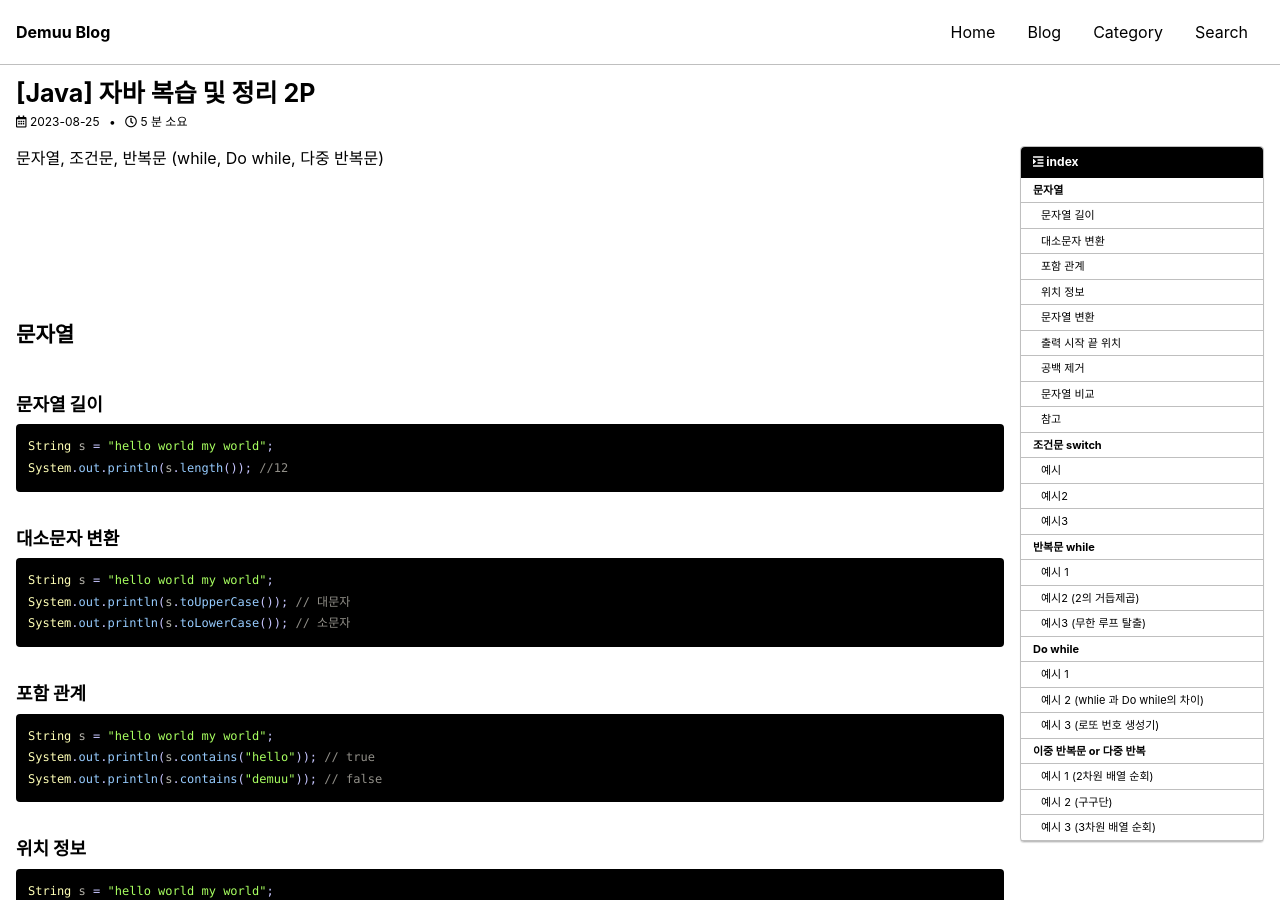
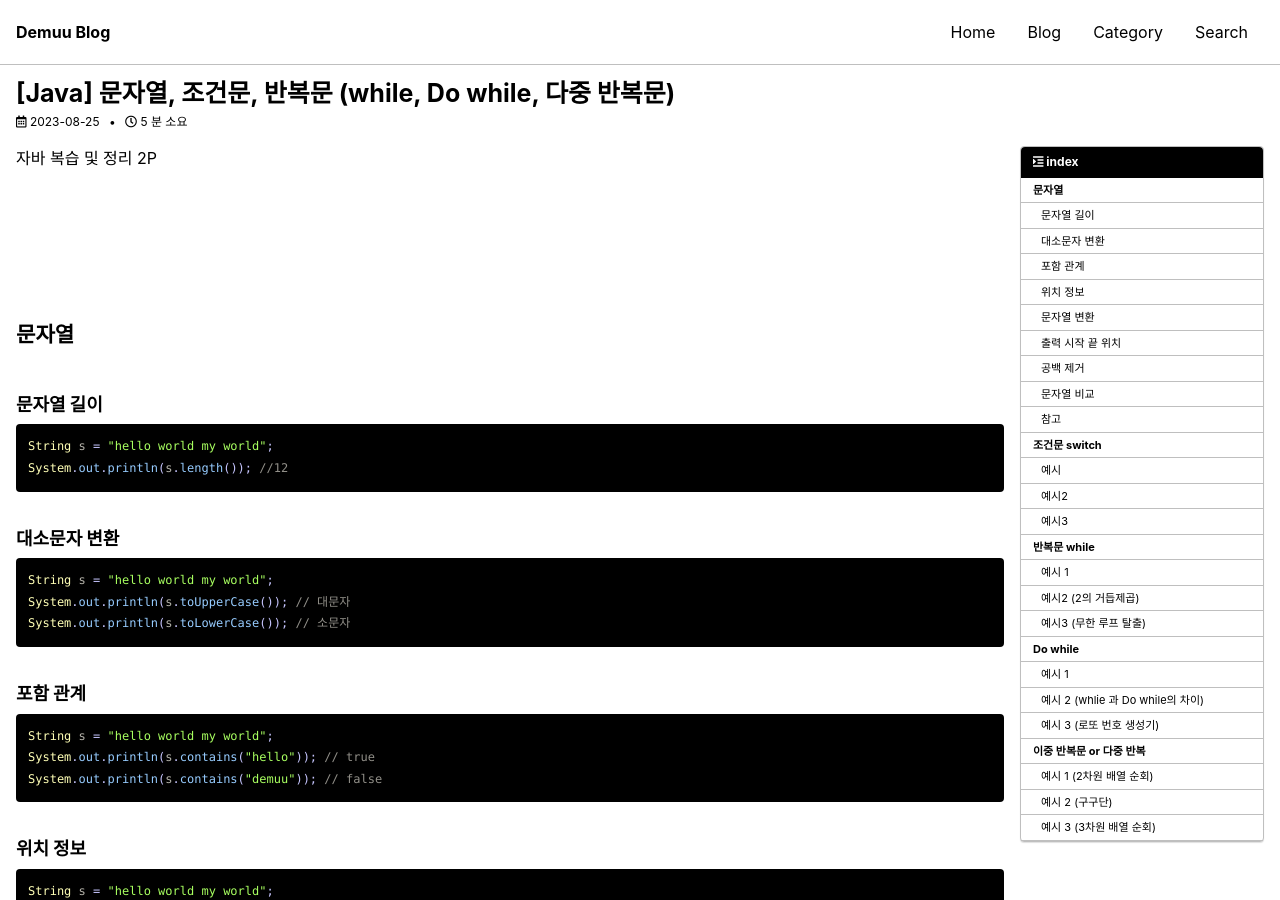
Before and after one commit to Preasim/Preasim.github.io, a Jekyll site: the page built from _posts/2023-08-25-54.md, in a window 1280 px wide and 900 px high. Built offline with Jekyll 4.4.1, drawn with Linux system fonts in a browser that asks for light colours; cached includes are drawn as plain includes; some web fonts are replaced; comment, search, counter and statistics services are not loaded; part of the change alters nothing that is shown.

Commit message:
Update 2023-08-25-54.md

```diff
--- a/_posts/2023-08-25-54.md
+++ b/_posts/2023-08-25-54.md
@@ -1,6 +1,6 @@
 ---
 layout: single
-title: "[Java] 자바 복습 및 정리 2P"
+title: "[Java] 문자열, 조건문, 반복문 (while, Do while, 다중 반복문)"
 permalink: /54
 categories: [All, Java, 기초]
 toc: true
@@ -9,7 +9,7 @@ toc_label: index
 toc_icon: "fa-solid fa-indent"
 author_profile: false
 ---
-문자열, 조건문, 반복문 (while, Do while, 다중 반복문)
+자바 복습 및 정리 2P
 
 <div class="cl1"></div>
 
```
